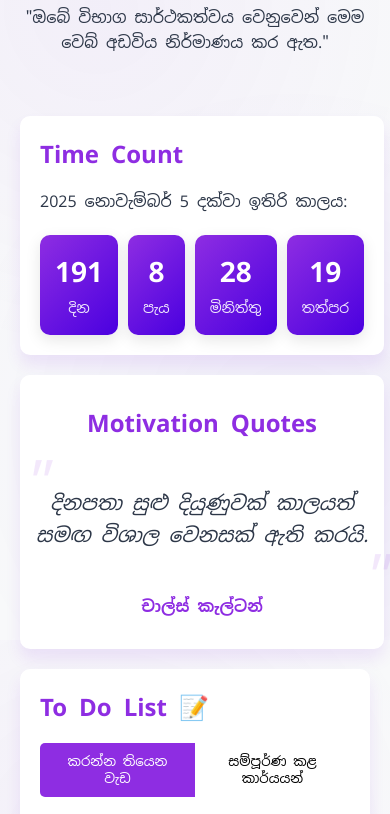
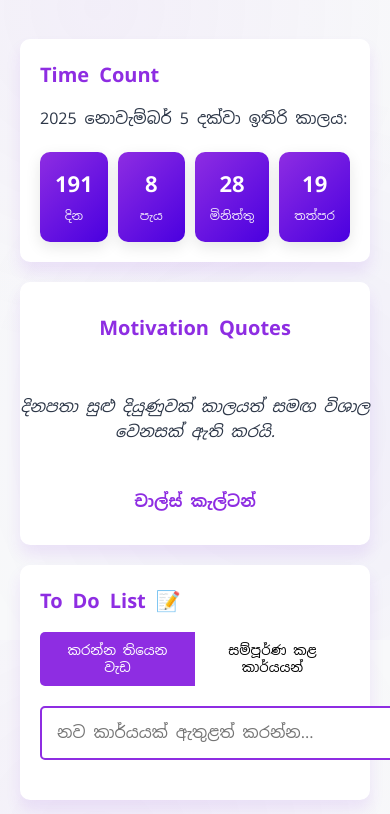
Before and after one commit to bighero-100/OLBandara04, a plain HTML site: page index.html in a window 390 px wide. Shown: the part 204-1018 px from the top of the page. Drawn offline with Linux system fonts and the light colour scheme.

Commit message:
index.html

```diff
--- a/index.html
+++ b/index.html
@@ -21,6 +21,7 @@
             radial-gradient(circle at 25% 25%, rgba(0, 247, 255, 0.05) 0%, transparent 50%),
             radial-gradient(circle at 75% 75%, rgba(72, 149, 239, 0.05) 0%, transparent 50%);
     }
+
     :root {
         --primary-color: #8e2de2;
         --secondary-color: #4a00e0;
@@ -98,6 +99,7 @@
         box-shadow: 0 15px 30px rgba(0, 0, 0, 0.15);
         transition: all 0.4s cubic-bezier(0.175, 0.885, 0.32, 1.275);
     }
+
     /* Theme toggle */
     .theme-toggle {
         position: fixed;
@@ -409,49 +411,38 @@
         opacity: 0;
     }
 
-	@keyframes fadeInOut {
-    0% { opacity: 0; transform: translateY(20px); }
-    10% { opacity: 1; transform: translateY(0); }
-    90% { opacity: 1; transform: translateY(0); }
-    100% { opacity: 0; transform: translateY(-20px); }
+    @media (max-width: 480px) {
+        /* Adjust font sizes on mobile screens */
+        h1 {
+            font-size: 24px;
+        }
+
+        h2 {
+            font-size: 20px;
+        }
+
+        h3 {
+            font-size: 18px;
         }
 
         .quote {
-		font-size: 20px;
-		font-style: italic;
-		margin-bottom: 15px;
-		min-height: 120px;
-		display: flex;
-		align-items: center;
-		justify-content: center;
-		position: relative;
-		padding: 10px;
+            font-size: 16px;
         }
 
-	.quote:before {
-		content: '"';
-		font-size: 60px;
-		position: absolute;
-		opacity: 0.1;
-		top: -20px;
-		left: 0;
-		color: var(--primary-color);
+        .task-text {
+            font-size: 14px;
         }
 
-	.quote:after {
-		content: '"';
-		font-size: 60px;
-		position: absolute;
-		opacity: 0.1;
-		bottom: -50px;
-		right: 0;
-		color: var(--primary-color);
+        .countdown-value {
+            font-size: 22px;
         }
 
-	.quote-container {
-		animation: fadeInOut 10s forwards;
+        .countdown-label {
+            font-size: 12px;
+        }
     }
 </style>
+
 </head>
 <body>
     <div class="theme-toggle" id="themeToggle">
```
Lines whose indentation alone changed are shown as unchanged.
